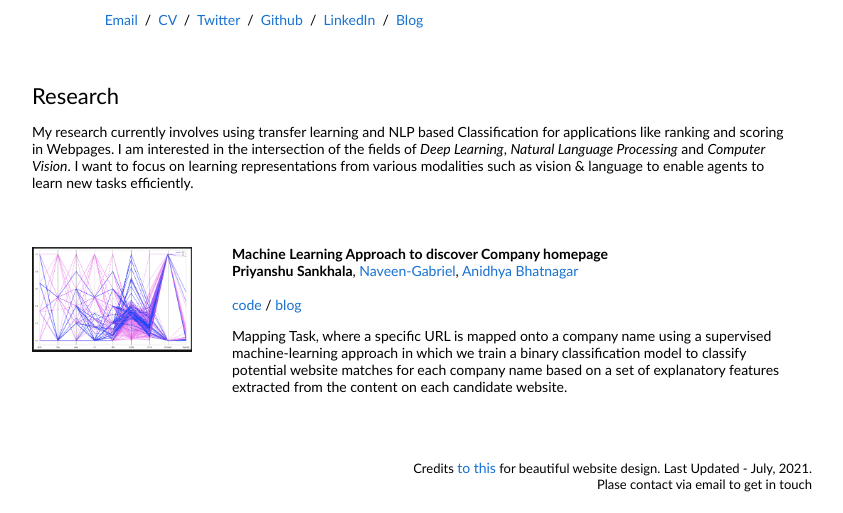
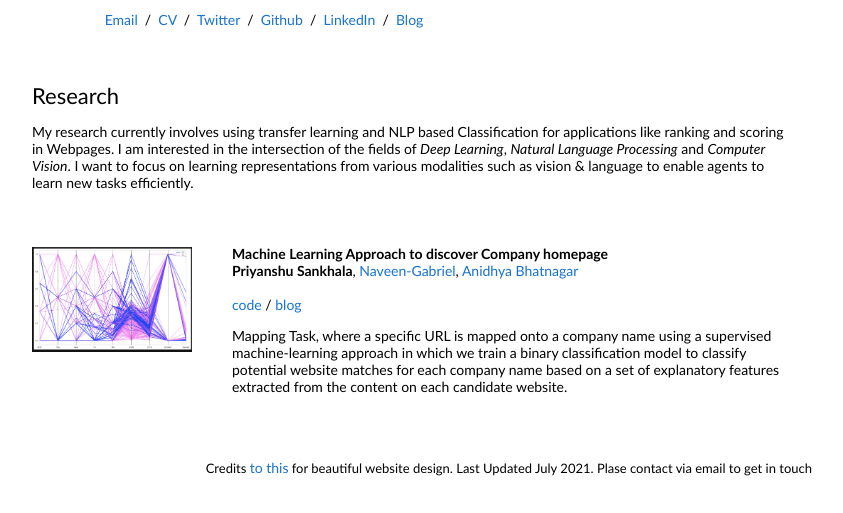
Before and after one commit to priyanshusankhala/priyanshu.github.io, a plain HTML site: page index.html in a window 1280 px wide. Shown: the part 296-809 px from the top of the page, without its empty margins (228-1071 px from the left). Drawn offline with Linux system fonts and the light colour scheme.

Commit message:
updated
my hand tied and i am tried enough

```diff
--- a/index.html
+++ b/index.html
@@ -159,9 +159,7 @@
             <td style="padding:0px">
               <br>
               <p style="text-align:right;font-size:small;">
-                Credits <a style="font-size: 14px" href="https://github.com/jonbarron/jonbarron_website">to this</a> for beautiful website design. Last Updated - July, 2021.
-                <br>
-                Plase contact via email to get in touch
+                Credits <a style="font-size: 14px" href="https://github.com/jonbarron/jonbarron_website">to this</a> for beautiful website design. Last Updated July 2021. Plase contact via email to get in touch
             </td>
           </tr>
         </tbody></table>
```
